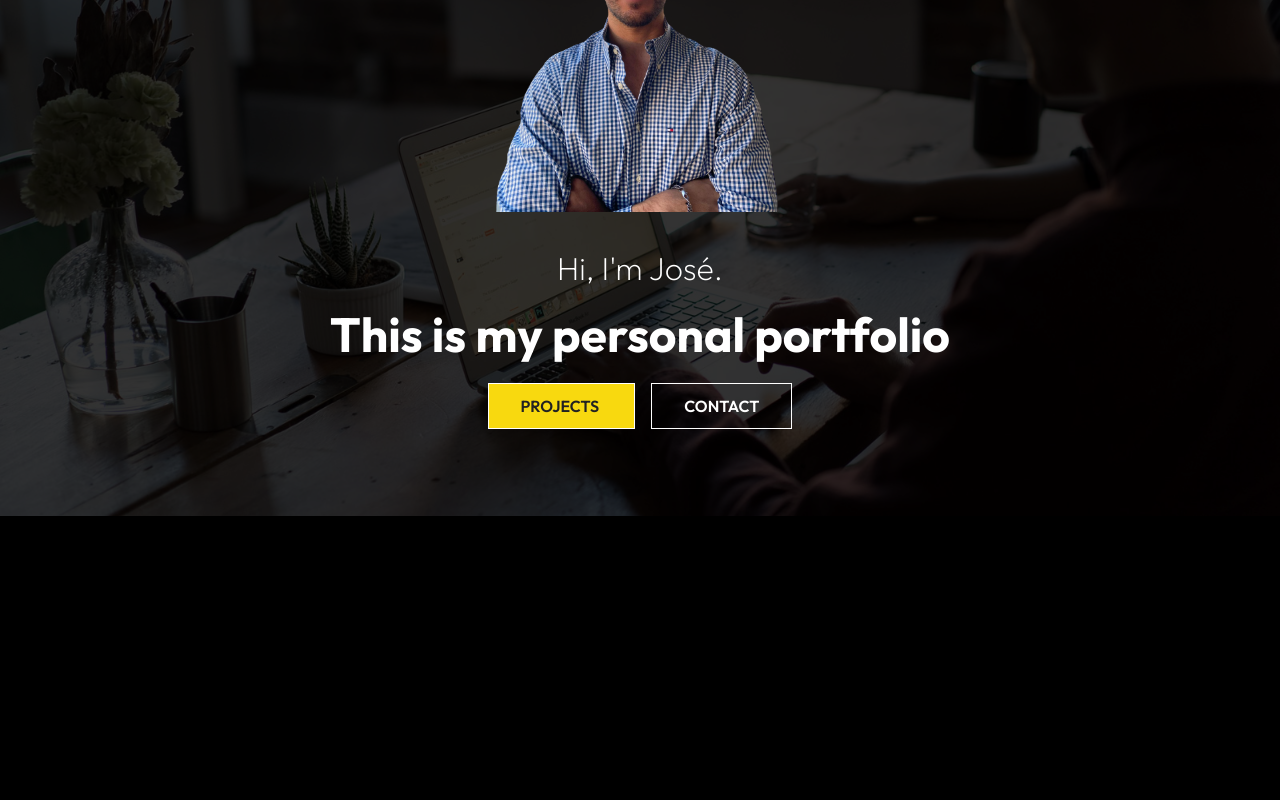
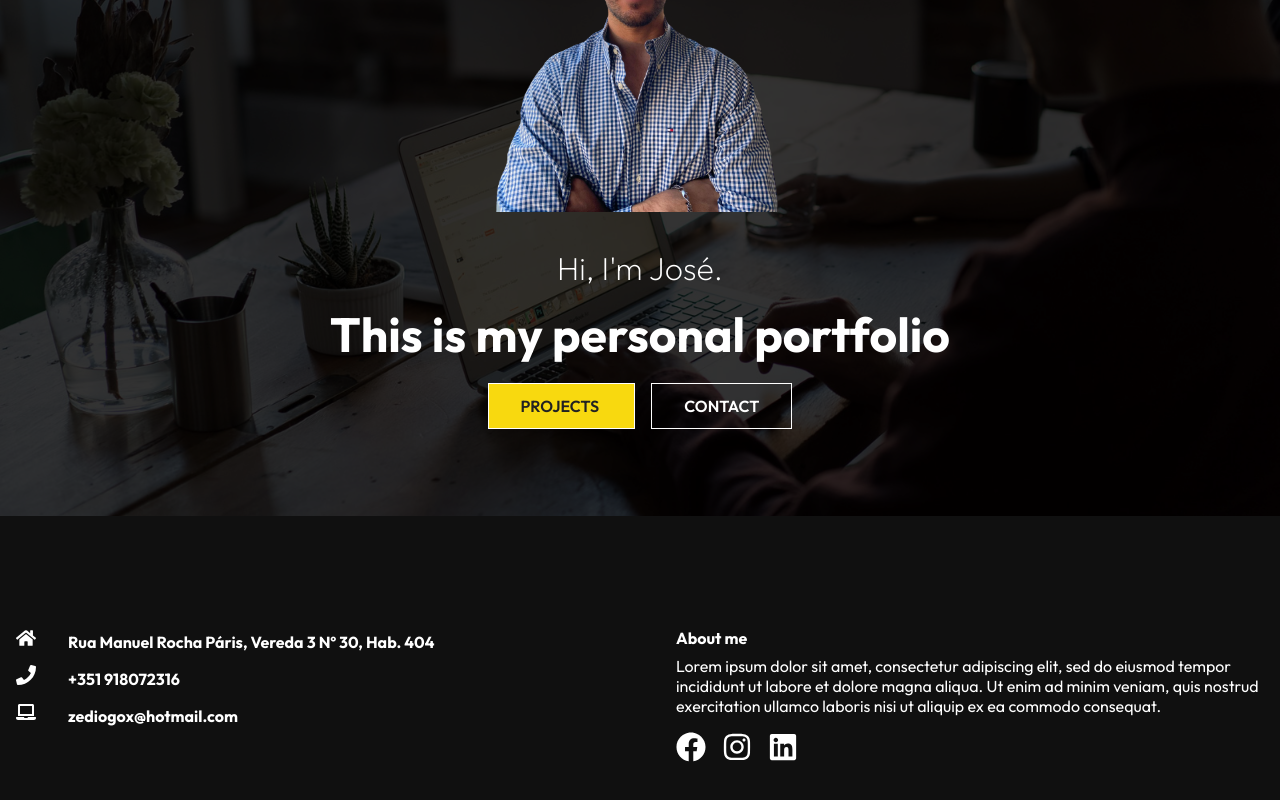
Before and after one commit to Zediogo96/Personal_Portfolio, a React (Create React App) app: page / in a window 1280 px wide. Shown: the part 284-1084 px from the top of the page. Before the commit the page ends 804 px from the top, so only its background shows below. Built offline with nearby package versions, Linux system fonts and the light colour scheme.

Commit message:
Footer Component almost complete

```diff
--- /dev/null
+++ b/src/components/Footer.css
@@ -0,0 +1,45 @@
+.footer {
+    width: 100%;
+    padding: 6rem 0;
+    background-color: rgba(20,20,20,0.8);
+}
+
+.footer-container {
+    max-width: 1140;
+    margin: auto;
+    display: grid;
+    grid-template-columns: repeat(2, 1fr);
+    grid-gap: 40px;
+}
+
+.footer-content-left, .footer-content-right {
+    height: 100%;
+    max-width: 100%;
+    display: flex;
+    flex-direction: column;
+    padding: 1rem;
+}
+
+.location, .phone, .email {
+    display: flex;
+    margin-bottom: 0.8rem;
+}
+
+.location p {
+    line-height: 30px;
+}
+
+.socials {
+    margin-top: 1rem;
+}
+
+.footer-content-right h4 {
+    margin-bottom: 0.5rem;
+}
+
+
+@media screen and (max-width: 640px) {
+    p {
+        font-size: 0.8rem;
+    }
+}
--- /dev/null
+++ b/src/components/Footer.js
@@ -0,0 +1,46 @@
+import "./Footer.css";
+
+import React from 'react'
+
+import { FaHome, FaPhone, FaLaptop, FaFacebook, FaLinkedin, FaInstagram} from "react-icons/fa";
+
+const Footer = () => {
+    return (
+        <div className="footer">
+            <div className="footer-container">
+                <div className="footer-content-left">
+                    <div className="location">
+                        <h4> <FaHome size={20} style={{ color: "#fff", marginRight: "2rem" }} />
+                            Rua Manuel Rocha Páris, Vereda 3
+                            Nº 30, Hab. 404 </h4>
+                    </div>
+
+                    <div className="phone">
+                        <h4> <FaPhone size={20} style={{ color: "#fff", marginRight: "2rem" }} />
+                            +351 918072316 </h4>
+                    </div>
+
+                    <div className="email">
+                        <h4> <FaLaptop size={20} style={{ color: "#fff", marginRight: "2rem" }} />
+                            zediogox@hotmail.com </h4>
+                    </div>
+
+                </div>
+
+                <div className="footer-content-right">
+                    <h4> About me </h4>
+                    <p>Lorem ipsum dolor sit amet, consectetur adipiscing elit, sed do eiusmod tempor incididunt ut labore et dolore magna aliqua. Ut enim ad minim veniam, quis nostrud exercitation ullamco laboris nisi ut aliquip ex ea commodo consequat.  </p>
+                    <div className="socials">
+                    <FaFacebook size={30} style={{ color: "#fff", marginRight: "1rem" }} />
+                    <FaInstagram size={30} style={{ color: "#fff", marginRight: "1rem" }} />
+                    <FaLinkedin size={30} style={{ color: "#fff", marginRight: "1rem" }} />
+
+
+                    </div>
+                </div>
+            </div>
+        </div>
+    )
+}
+
+export default Footer
--- a/src/routes/Home.js
+++ b/src/routes/Home.js
@@ -2,12 +2,15 @@ import React from 'react'
 
 import Navbar from '../components/Navbar'
 import Hero from '../components/Hero'
+import Footer from '../components/Footer'
 
 const Home = () => {
   return (
     <div>
       <Navbar />
       <Hero />
+
+      <Footer />
     </div>
   )
 }
```
